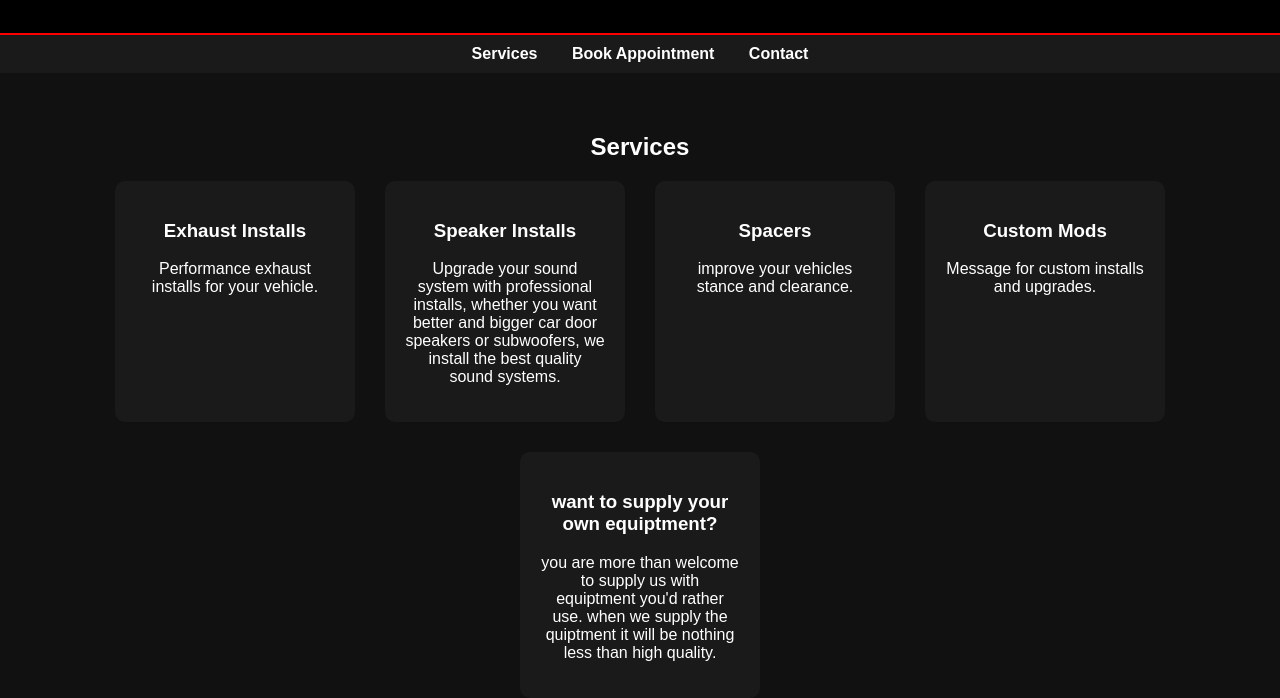
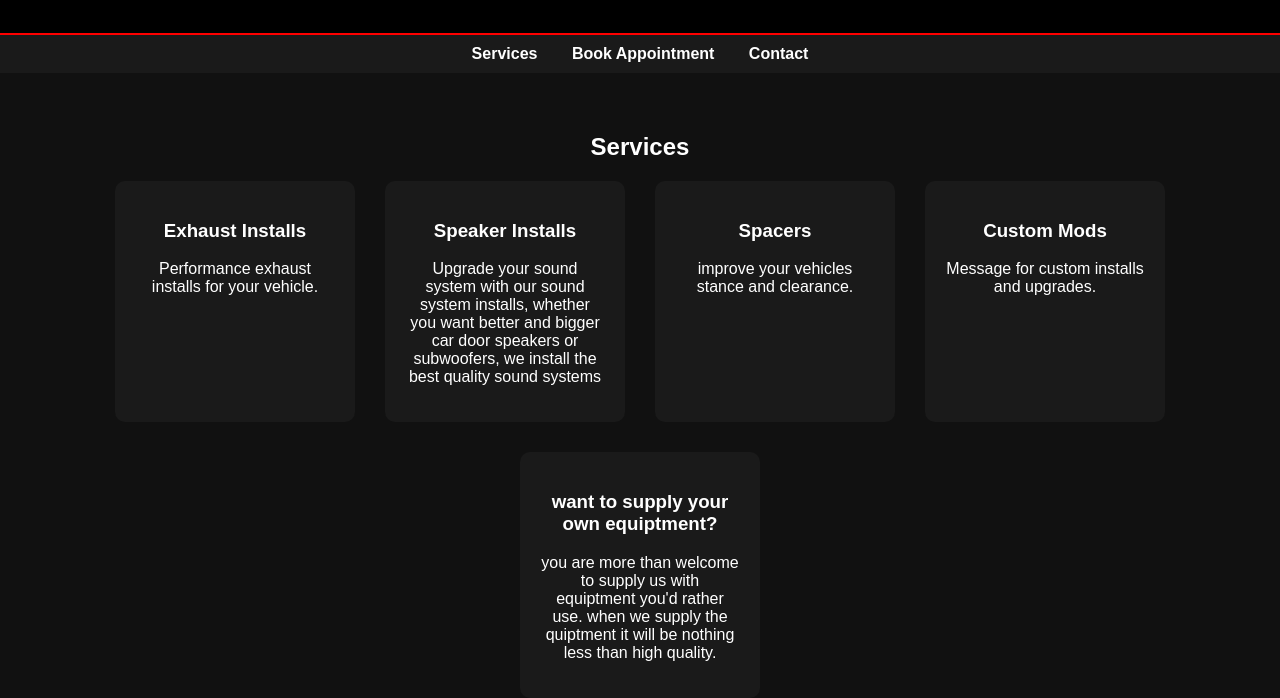
Before and after one commit to 317AutoMods/317-automods, a plain HTML site: page index.html in a window 1280 px wide. Shown: the part 102-800 px from the top of the page. Drawn offline with Linux system fonts and the light colour scheme.

Commit message:
Update service description for speaker installs

```diff
--- a/index.html
+++ b/index.html
@@ -131,7 +131,7 @@ margin-top:40px;
 
 <div class="service-box">
 <h3>Speaker Installs</h3>
-<p>Upgrade your sound system with professional installs, whether you want better and bigger car door speakers or subwoofers, we install the best quality sound systems.</p>
+<p>Upgrade your sound system with our sound system installs, whether you want better and bigger car door speakers or subwoofers, we install the best quality sound systems</p>
 </div>
 
 <div class="service-box">
```
